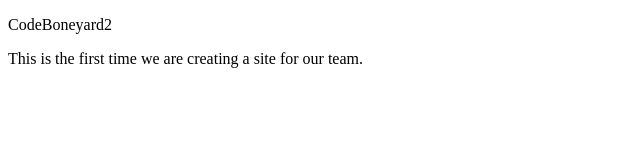
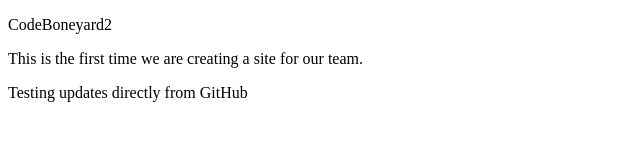
Before and after one commit to Noah-CodingBoneYard/getting-to-know-eachother-teams, a plain HTML site: page index.html in a window 1280 px wide. Shown: the whole page, without its empty margins (0-640 px from the left). Drawn offline with Linux system fonts and the light colour scheme.

Commit message:
Update index.html
Updated from GitHub

```diff
--- a/index.html
+++ b/index.html
@@ -11,6 +11,7 @@
         <div class="hero">
             <p>CodeBoneyard2</p>
             <p>This is the first time we are creating a site for our team.</p>
+            <p>Testing updates directly from GitHub</p>
         </div>
     </section>
 </body>
```
